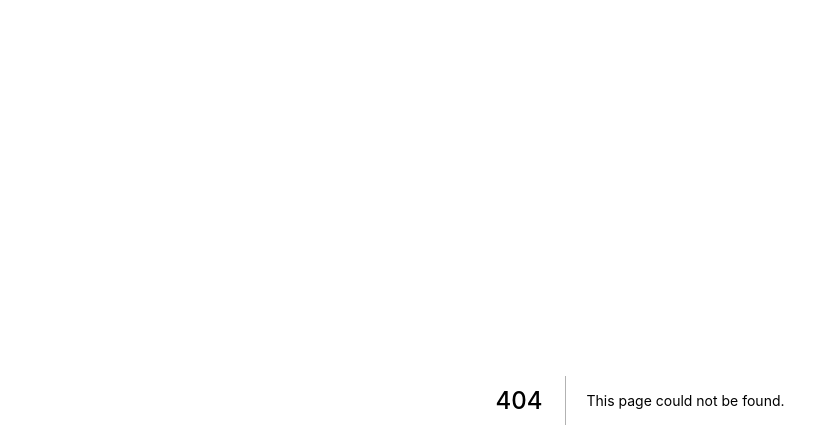
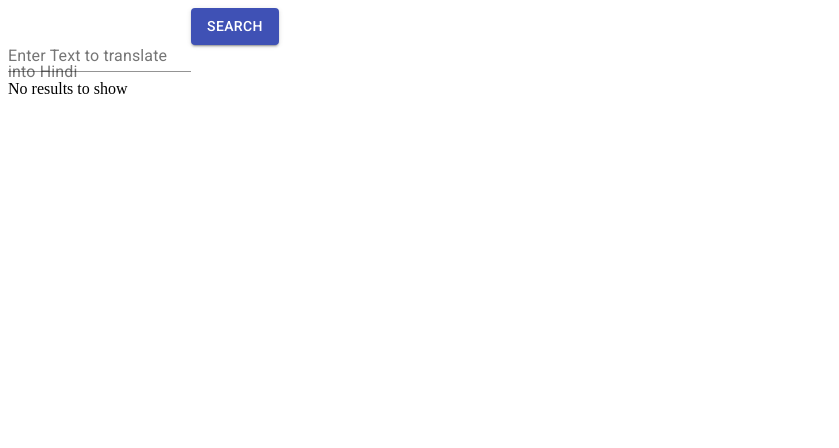
Before and after one commit to romitkarmakar/theapirepository, a Next.js app: page /googletranslate in a window 1280 px wide. Before the commit this address had no page. Shown: the top 448 px of the page, without its empty margins (0-839 px from the left). Built offline with nearby package versions, Linux system fonts and the light colour scheme.

Commit message:
Added google translate

```diff
--- a/api.json
+++ b/api.json
@@ -47,6 +47,12 @@
             "title": "Accuweather API",
             "description": "Explore the github repositories and users from this API.",
             "link": "/accuweather"
+        },
+        {
+            "image": "googletranslate.png",
+            "title": "Google Translate API",
+            "description": "Explore the github repositories and users from this API.",
+            "link": "/googletranslate"
         }
     ]
 }
--- /dev/null
+++ b/pages/googletranslate.js
@@ -0,0 +1,71 @@
+import React from 'react'
+import axios from 'axios'
+import Layout from '../components/Layout'
+import Button from '@material-ui/core/Button';
+import TextField from '@material-ui/core/TextField';
+import Card from '@material-ui/core/Card';
+import CardActions from '@material-ui/core/CardActions';
+import CardContent from '@material-ui/core/CardContent';
+import Typography from '@material-ui/core/Typography';
+
+export default class Accuweather extends React.Component {
+    constructor(props) {
+        super(props)
+        this.state = {
+            query: '',
+            results: []
+        }
+
+        this.search = this.search.bind(this)
+    }
+
+    search() {
+        var self = this
+        axios.post(`https://google-translate1.p.rapidapi.com/language/translate/v2`, {
+            "target":"es",
+            "q":`${self.state.query}`
+            }, {
+                headers: {
+                    "content-type": "application/x-www-form-urlencoded",
+                    "x-rapidapi-host": "google-translate1.p.rapidapi.com",
+                    "x-rapidapi-key": process.env.RAPIDAPI_KEY
+                }
+            }).then((response) => {
+                self.setState({
+                    results: res.data.data.translations
+                })
+            })
+            .catch((error) => {
+                console.log(error)
+            })
+    }
+
+    render() {
+        let results = null
+        if (this.state.results.length != 0) {
+            results = this.state.results.map((v) => {
+                return <Card>
+                    <CardContent>
+                        <Typography><h2>{v.translatedText}</h2></Typography>
+                    </CardContent>
+                </Card>
+            })
+        } else {
+            results = <div>No results to show</div>
+        }
+
+        return <Layout>
+            <TextField
+                id="standard-basic"
+                label="Enter Text to translate into Hindi"
+                margin="normal"
+                value={this.state.query}
+                onChange={(e) => this.setState({ query: e.target.value })}
+            />
+            <Button variant="contained" color="primary" onClick={this.search}>
+                Search
+            </Button>
+            {results}
+        </Layout>
+    }
+}
```
Also changed, not shown: public/googletranslate.png (added).
